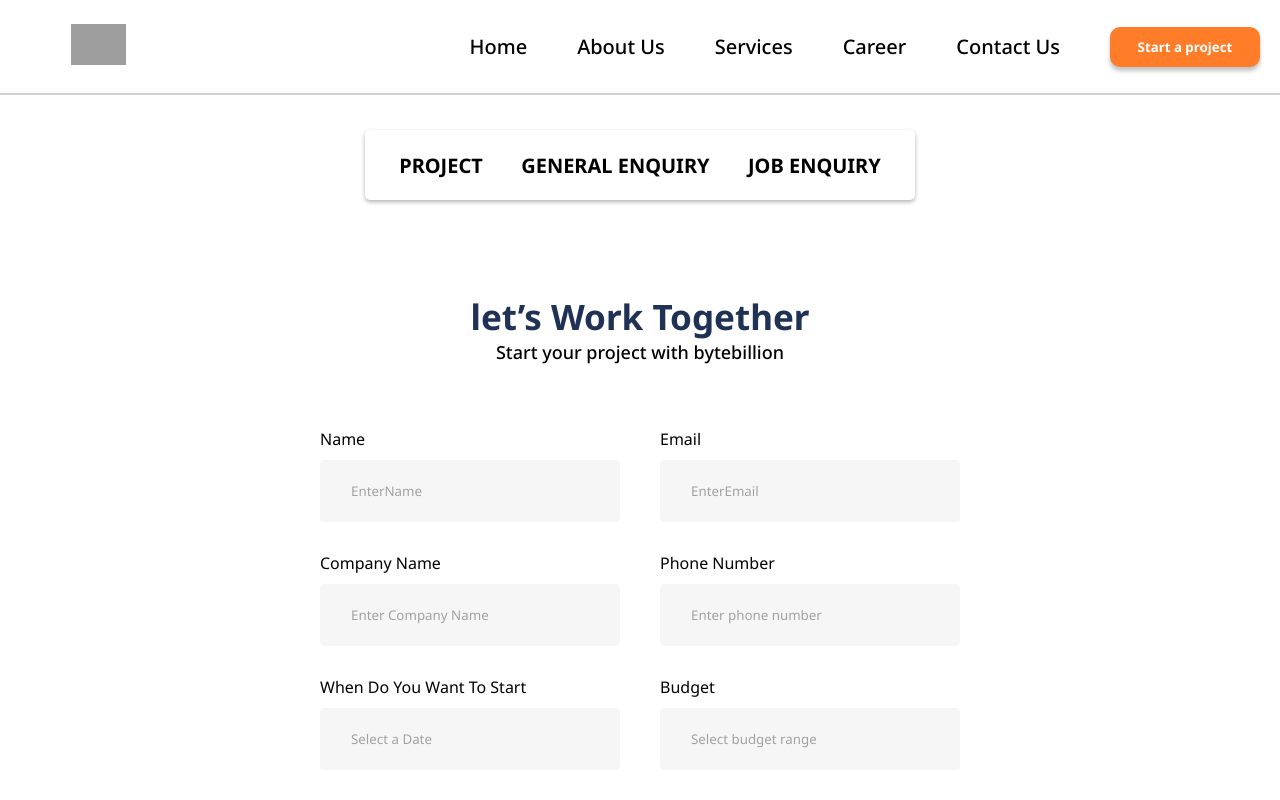
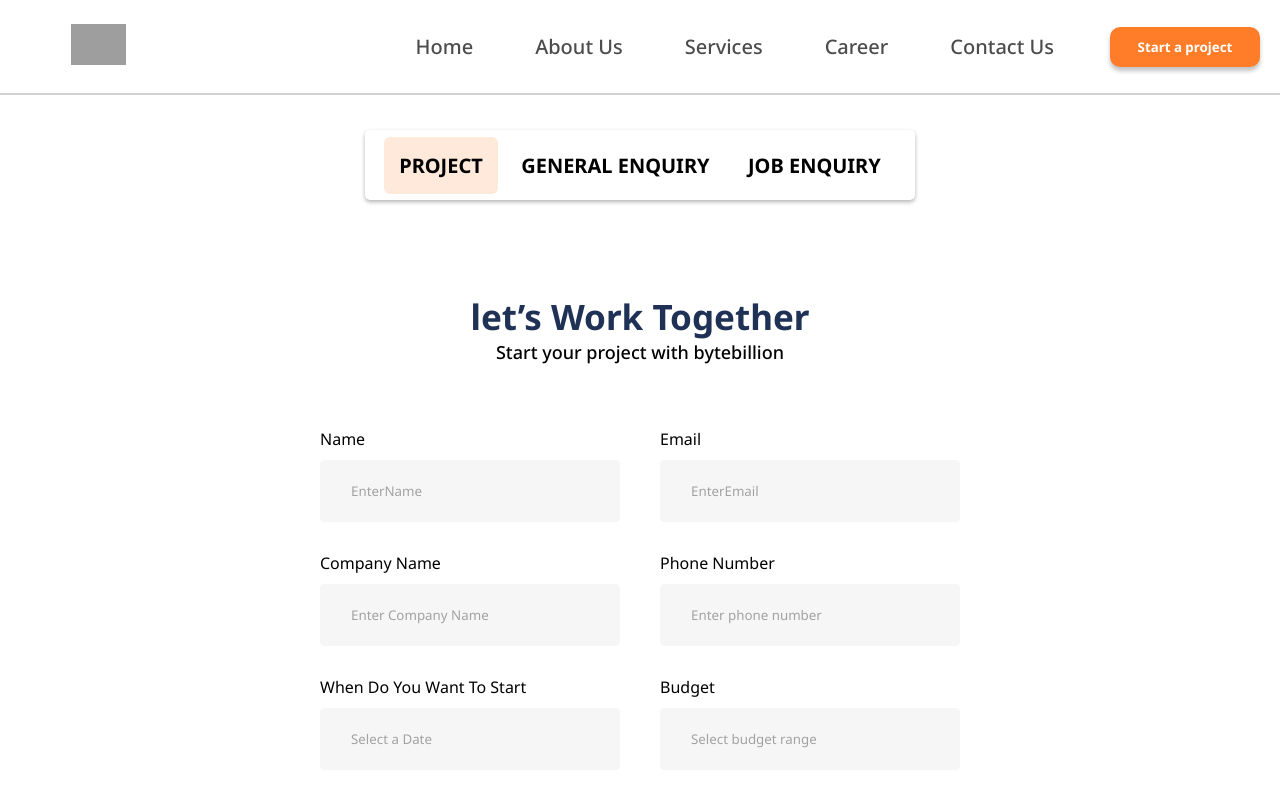
Before and after one commit to SiddharthGoswami1997/testingBytebillion, a React (Create React App) app: page /startproject in a window 1280 px wide. Shown: the top 800 px of the page. Built offline with nearby package versions, Linux system fonts and the light colour scheme; grey boxes are pictures that could not be loaded.

Commit message:
navbar highlight

```diff
--- a/src/App.js
+++ b/src/App.js
@@ -15,6 +15,7 @@ import StartProject from "./Components/StartProject/StartProject";
 import Project from "./Components/StartProject/Component/Project/Project";
 import GenEnquiry from "./Components/StartProject/Component/GenEnquiry/GenEnquiry";
 import JobEnquiry from "./Components/StartProject/Component/JobEnquiry/JobEnquiry";
+import Swipercarousel from "./Testing/Swipercarousel";
 
 // import Testnavbar from "./Testing/Testnavbar";
 function App() {
@@ -49,8 +50,8 @@ function App() {
 
       </Routes>
       <Footer />
-
-      {/* {/* <Testnavbar/> */}
+{/* <Swipercarousel/> */}
+   {/* <Testnavbar/> */}
 
     </div>
   );
--- a/src/Components/Career/Components2/CareerArea/CareerArea.module.css
+++ b/src/Components/Career/Components2/CareerArea/CareerArea.module.css
@@ -1,5 +1,5 @@
 .container_career{
-    width: 97vw;
+    width: 98vw;
     height: 1200px;
     display: flex;
     flex-direction: column;
--- a/src/Components/Home/Home.js
+++ b/src/Components/Home/Home.js
@@ -58,7 +58,7 @@ const Home = () => {
 
        <AboutUs />
     <Projects />
-    {/* <Testimonial/> */}
+    <Testimonial/>
        <FAQ />
     </>
   );
--- a/src/Components/Navbar/Navbar.js
+++ b/src/Components/Navbar/Navbar.js
@@ -1,10 +1,16 @@
 import React, { useState } from 'react'
 import styles from './Navbar.module.css'
 import { Link } from 'react-router-dom'
+import { useLocation } from 'react-router-dom';
+
 
 const Navbar = () => {
+    let location = useLocation();
+    console.log("location",location.pathname,location);
+    let path = location.pathname;
+    const data = ['/','/aboutus','/services','/career','/contactus']
 
-const [showIcon, setShowIcon ] = useState(false)
+    const [showIcon, setShowIcon ] = useState(false)
 
   return (
     <div className={styles.forhamburger_navbar}>
@@ -17,24 +23,24 @@ const [showIcon, setShowIcon ] = useState(false)
         </div>
         <div className={styles.menudiv_navbar}>
             <ul className={styles.menu_navbar} >
-                <li>
-                <Link className={styles.linktext}  to={'/'}>Home</Link>
+                <li >
+                <Link style={{backgroundColor:`${data[0] === path ? '#FF7D29': 'white'}`}} className={styles.linktext}  to={'/'}>Home</Link>
                     </li>
-                <li>
-                <Link className={styles.linktext}  to={'/aboutus'}>About Us</Link>
+                <li >
+                <Link style={{backgroundColor:`${data[1] === path ? '#FF7D29': 'white'}`}} className={styles.linktext}  to={'/aboutus'}>About Us</Link>
 
 
                     </li>
                 <li>
-                <Link className={styles.linktext}  to={'/services'}>Services</Link>
+                <Link  style={{backgroundColor:`${data[2] === path ? '#FF7D29': 'white'}`}} className={styles.linktext}  to={'/services'}>Services</Link>
 
                     </li>
                 <li>
-                <Link className={styles.linktext}  to={'/career'}>Career</Link>
+                <Link style={{backgroundColor:`${data[3] === path ? '#FF7D29': 'white'}`}}  className={styles.linktext}  to={'/career'}>Career</Link>
 
                     </li>
                 <li>
-                <Link className={styles.linktext}  to={'/contactus'}>Contact Us</Link>
+                <Link  style={{backgroundColor:`${data[4] === path ? '#FF7D29': 'white'}`}} className={styles.linktext}  to={'/contactus'}>Contact Us</Link>
 
                     </li>
                 <li>
--- a/src/Components/Navbar/Navbar.module.css
+++ b/src/Components/Navbar/Navbar.module.css
@@ -67,17 +67,29 @@
 
 
 }
+
+.bgcolor1_navbar{
+    background-color: #FF7D29;
+}
+.bgcolor2_navbar{
+    background-color: #FF7D29;
+}
+.nocolor_navbar{
+    background-color:white;
+}
 .menu_navbar li{
     font-size: 20px;
     font-weight:500;
 }
 .linktext{
+    padding: 6px;
+    border-radius: 6px;
     text-decoration: none;
-   color:  #000000;
+   color:  #000000b3;
+   /* box-shadow:0 4px 4px 0 #0000003d ; */
+
 }
-.linktext:active{
-    color: #FF7D29;
-}
+
 .btnlinktext{
     text-decoration: none;
     color:  white;
@@ -98,7 +110,7 @@
 
 }
 
-@media screen and (max-width:980px ) {
+@media screen and (max-width:1048px ) {
     .menu_navbar{
         display: none;
     }
--- a/src/Components/StartProject/Component/Navigate/Navigate.js
+++ b/src/Components/StartProject/Component/Navigate/Navigate.js
@@ -1,18 +1,18 @@
 import React from 'react'
 import styles from './Navigate.module.css'
 import { Link, Outlet } from 'react-router-dom'
-// import { useLocation } from 'react-router-dom';
+import { useLocation } from 'react-router-dom';
 const Navigate = () => {
 
 
-    //   let location = useLocation();
+      let location = useLocation();
     //   console.log("location",location.pathname,location);
 
 
 
 
-    const data = [{name:'PROJECT',path:''},{name:'GENERAL ENQUIRY',path:'general'},{name:'JOB ENQUIRY',path:'job'}]
-    // let path = location.pathname
+    const data = [{name:'PROJECT',path:'',pathname:"/startproject"},{name:'GENERAL ENQUIRY',path:'general',pathname:"/startproject/general"},{name:'JOB ENQUIRY',path:'job', pathname:'/startproject/job' }]
+    let pathway = location.pathname;
   return (
     <div className={styles.routingoutlet_navigate} >
 
@@ -20,7 +20,7 @@ const Navigate = () => {
 
 
         <ul className={styles.menu_navigate}>
-           {data.map((item)=>(<li className={styles.menuoption_navigate}><Link style={{textDecoration:"none", color:'black'}} to={item.path}>{item.name}</Link></li>))}
+           {data.map((item)=>(<li className={styles.menuoption_navigate} ><Link   style={{backgroundColor:`${item.pathname === pathway ? '#f584342d': 'white'}`}} className={styles.link_navigate}  to={item.path}>{item.name}</Link></li>))}
 
 
         </ul>
--- a/src/Components/StartProject/Component/Navigate/Navigate.module.css
+++ b/src/Components/StartProject/Component/Navigate/Navigate.module.css
@@ -27,14 +27,16 @@
 }
 .menuoption_navigate{
    list-style: none;
-   font-size: 20px;
-   font-weight: 700;
-   padding: 15px;
-   border-radius: 6px;
+
 }
-.menuoption_navigate:hover{
-    background-color:#f584342d;
 
+.link_navigate{
+   text-decoration: none;
+    font-size: 20px;
+    font-weight: 700;
+    padding: 15px;
+    border-radius: 6px;
+     color:black;
 }
 @media screen and (max-width:675px) {
 
@@ -45,16 +47,13 @@
        padding: 10px;
     }
 
-    .menuoption_navigate{
+    .link_navigate{
        /* background-color: aqua; */
        font-size: 16px;
        padding: 1px;
     }
 
-    .menuoption_navigate:hover{
-        background-color:#f584342d;
 
-    }
 }
 @media screen and (max-width:396px) {
 
@@ -66,14 +65,12 @@
 
     }
 
-    .menuoption_navigate{
+    .link_navigate{
 
        font-size: 12px;
        padding: 6px;
     }
 
-    .menuoption_navigate:hover{
-        background-color:#f584342d;
 
-    }
+
 }
--- a/src/Components/caroursel/Slidercomp.js
+++ b/src/Components/caroursel/Slidercomp.js
@@ -10,7 +10,7 @@ function Slidercomp() {
     autoplay: true,
     centerMode: true,
     infinite: true,
-    autoplaySpeed: 3000,
+    autoplaySpeed: 30000000,
     slidesToShow: 3,
     slidesToScroll: 1,
     // adaptiveHeight: true,
```
Also changed, not shown: src/Testing/SwiperCarousel.module.css (added, +21 -0 lines), src/Testing/Swipercarousel.js (added, +134 -0 lines).
